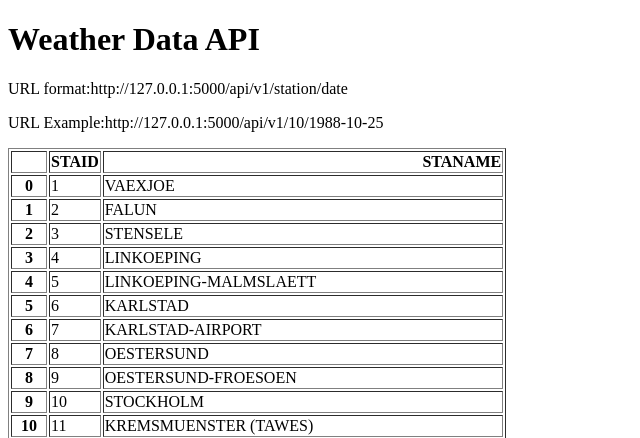
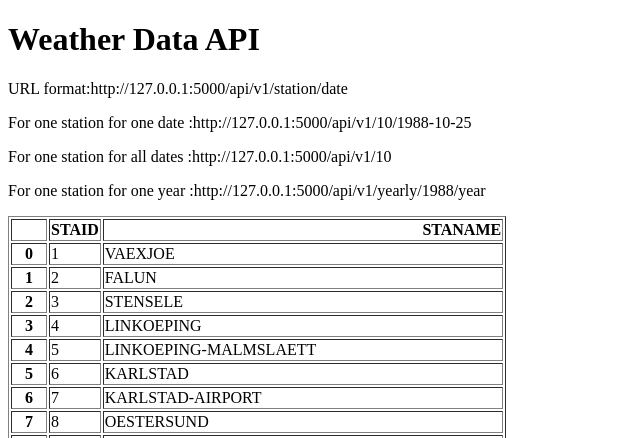
Before and after one commit to mihirpatil37/weather_api, a Flask app: page / in a window 1280 px wide. Shown: the top 438 px of the page, without its empty margins (0-640 px from the left). Run offline with Flask 3, Linux system fonts and the light colour scheme.

Commit message:
Day 30: Final Commit

```diff
--- a/main.py
+++ b/main.py
@@ -23,6 +23,20 @@ def about(station, date):
         "temperature": temperature,
     }
 
+@app.route("/api/v1/<stations>")
+def all_data(stations):
+    filename = "data_small/TG_STAID"+ str(stations).zfill(6) +".txt"
+    df = pd.read_csv(filename, skiprows=20, parse_dates=["    DATE"])
+    result = df.to_dict(orient="records")
+    return result
+
+@app.route("/api/v1/<yearly>/<station>/<year>")
+def year_data(station, year):
+    filename = "data_small/TG_STAID"+ str(stations).zfill(6) +".txt" #18600101
+    df = pd.read_csv(filename, skiprows=20)
+    df["    DATE"] = df["    DATE"].astype(str)
+    result = df[df["    DATE"].str.startswith(str(year))].to_dict(orient="records")
+    return result
 
 if __name__ == "__main__":
     app.run(debug=True)
--- a/templates/home.html
+++ b/templates/home.html
@@ -8,7 +8,9 @@
 
     <h1>Weather Data API</h1>
     <p>URL format:http://127.0.0.1:5000/api/v1/station/date</p>
-    <p>URL Example:http://127.0.0.1:5000/api/v1/10/1988-10-25</p>
+    <p>For one station for one date :http://127.0.0.1:5000/api/v1/10/1988-10-25</p>
+    <p>For one station for all dates :http://127.0.0.1:5000/api/v1/10</p>
+    <p>For one station for one year :http://127.0.0.1:5000/api/v1/yearly/1988/year</p>
     <p>{{data|safe}}</p>
 
 </body>
```
Also changed, not shown: README.md.
